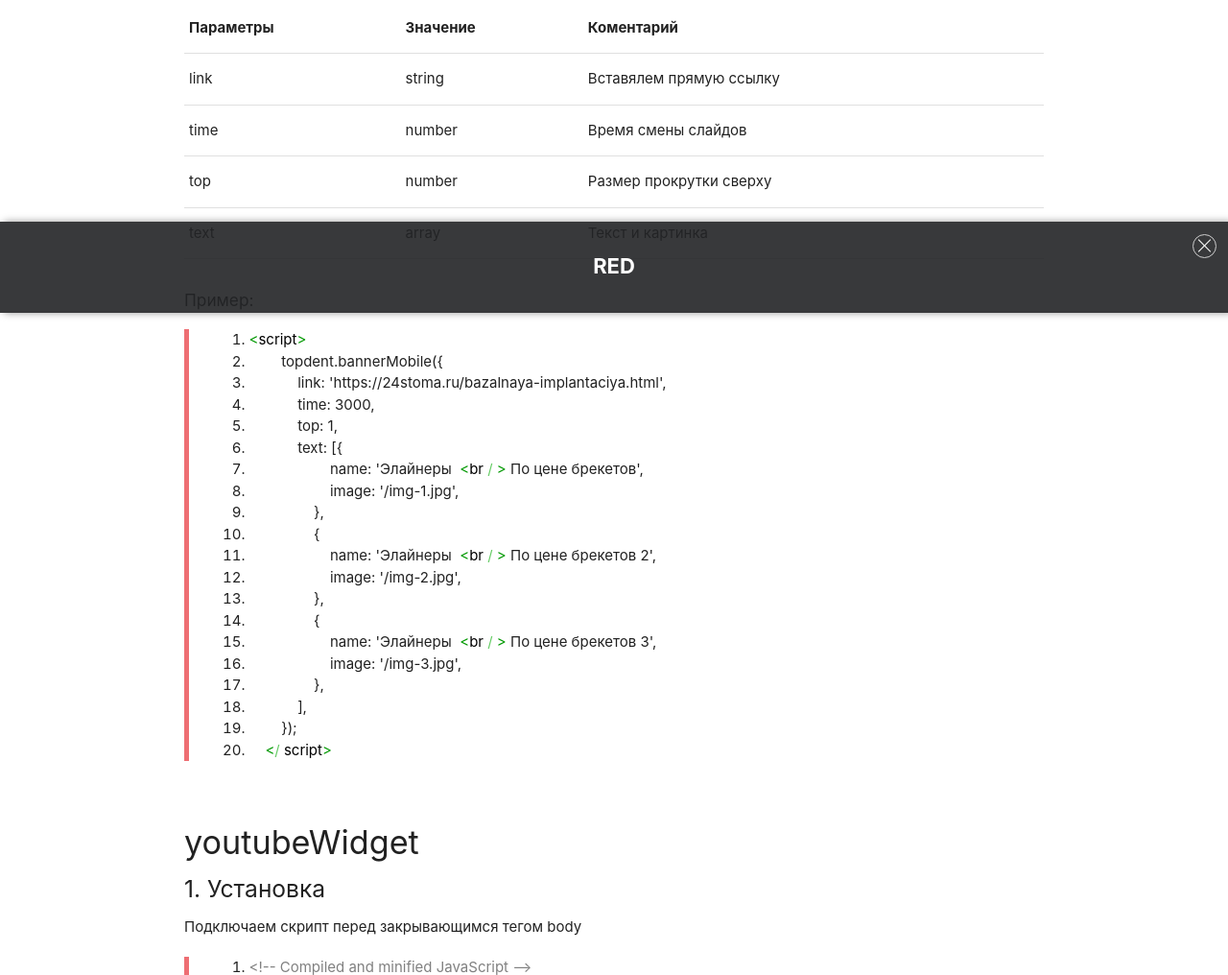
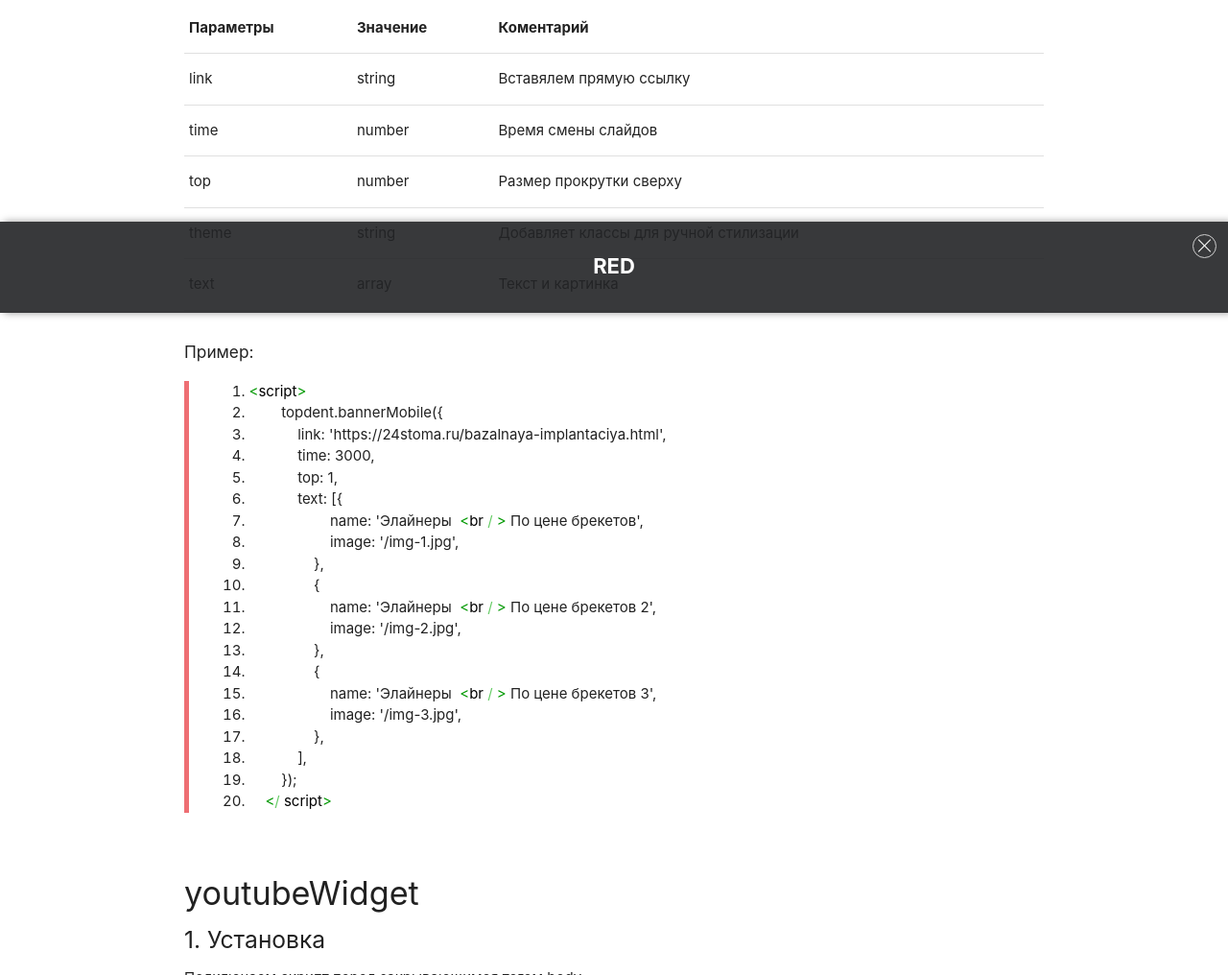
Before and after one commit to Blowze/widget-lib, a website built with webpack: page index.html in a window 1280 px wide. Shown: the part 714-1730 px from the top of the page at 96% size. Built offline with nearby package versions, Linux system fonts and the light colour scheme.

Commit message:
Расширил тему и написал к нему доку

```diff
--- a/index.html
+++ b/index.html
@@ -97,6 +97,11 @@
                         <td>top</td>
                         <td>number</td>
                         <td>Размер прокрутки сверху</td>
+                    </tr>
+                    <tr>
+                        <td>theme</td>
+                        <td>string</td>
+                        <td>Добавляет классы для ручной стилизации</td>
                     </tr>
                     <tr>
                         <td>text</td>
--- a/src/bannerMobile/index.js
+++ b/src/bannerMobile/index.js
@@ -141,6 +141,9 @@ export default function bannerMobile(params) {
         if (arrText[index].image) {
             bannerText.appendChild(bannerImage);
             bannerImage.setAttribute('src', arrText[index].image);
+            if (theme) {
+                bannerImage.classList.add(`${theme}--image`);
+            }
         }
         setStyle(bannerImage, {
             display: 'block',
```
